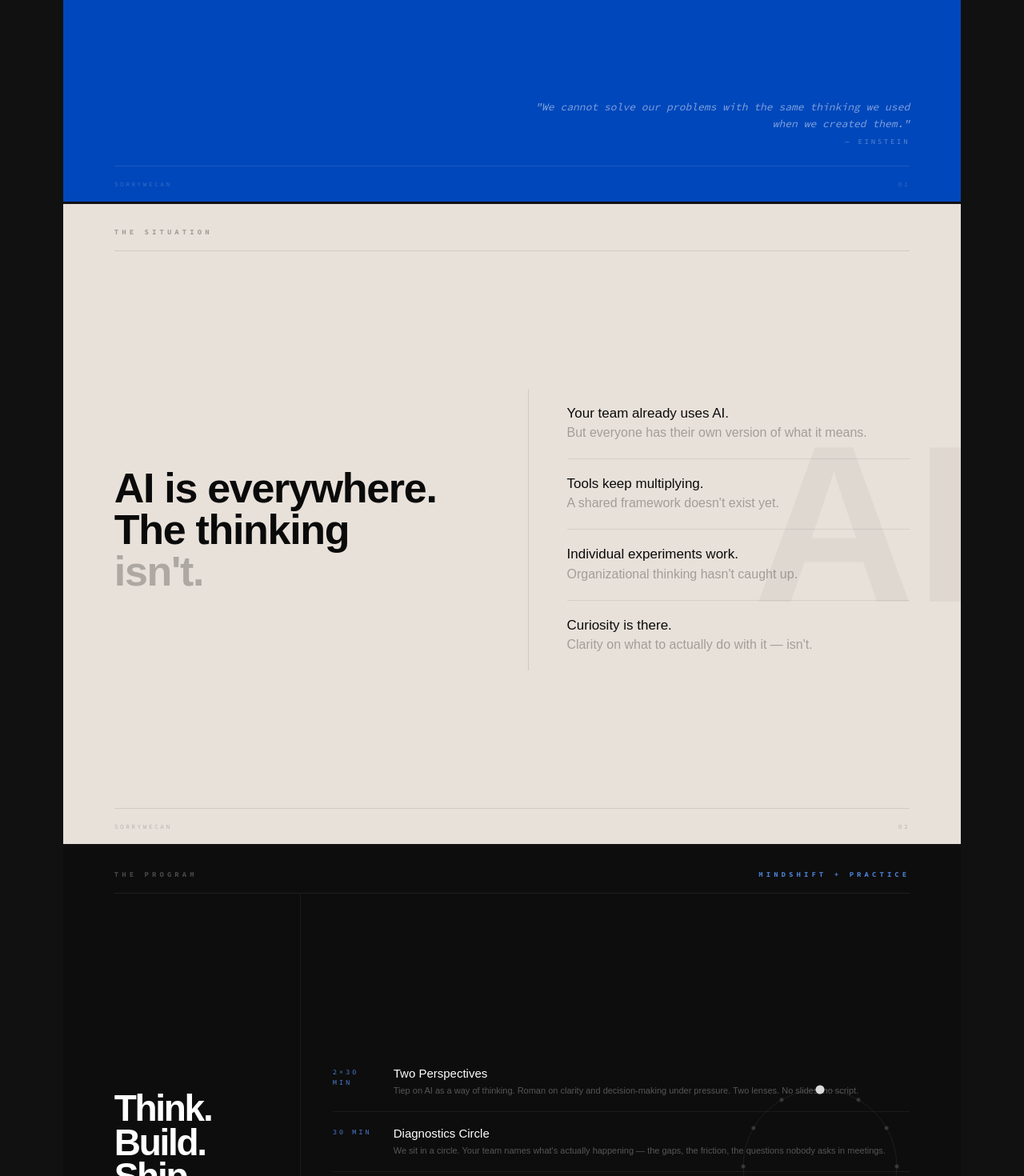
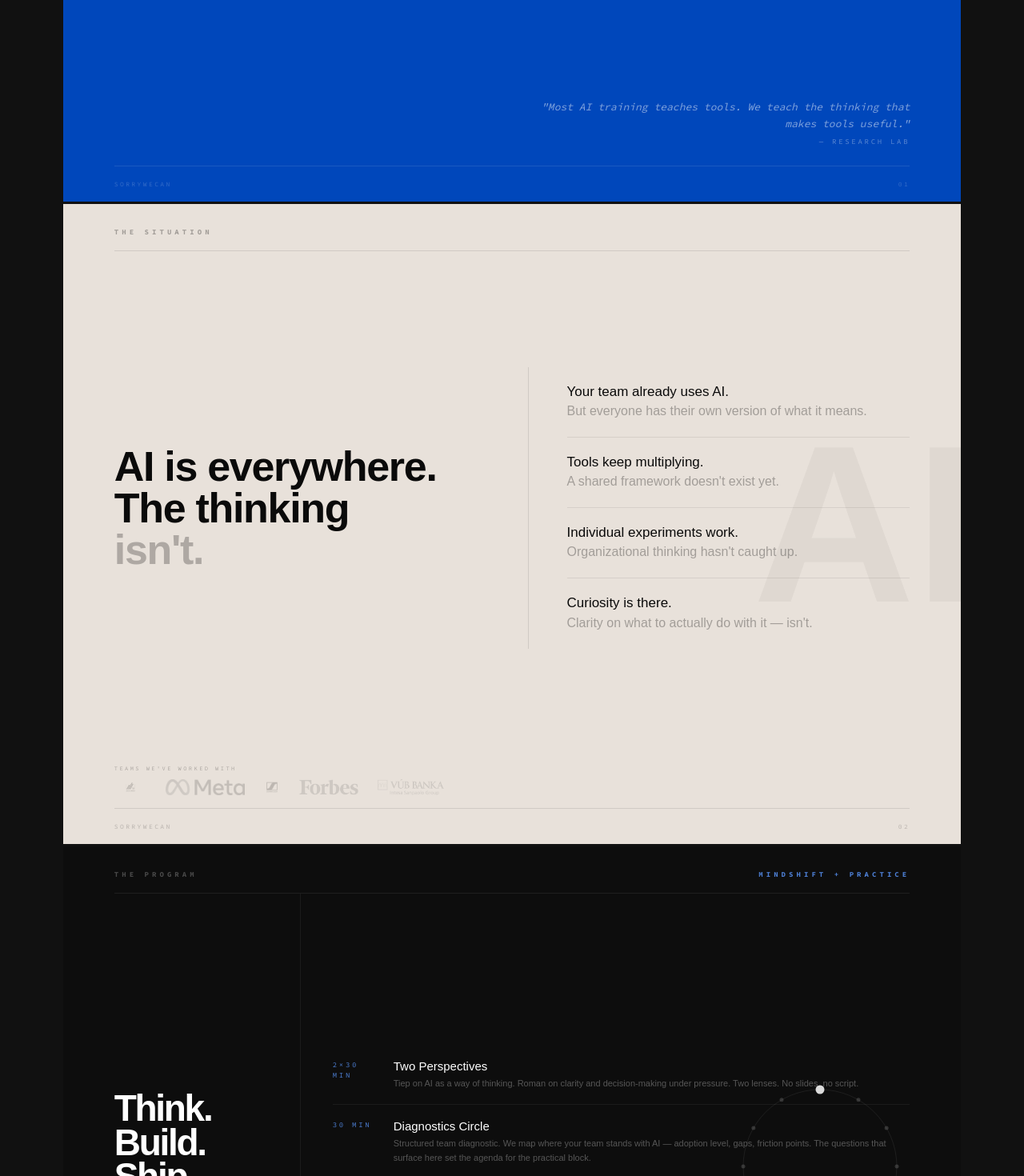
Before and after one commit to princeofwellness/researchlab, a Next.js app: page /corporate/offer-v3 in a window 1280 px wide. Shown: the part 580-2050 px from the top of the page at 80% size. Built offline with nearby package versions, Linux system fonts and the light colour scheme; a web font is replaced by a local one.

Commit message:
feat: enhance offer-v3 — founder photos, logo strip, richer bios, structured diagnostics, what's-next CTA

```diff
--- a/src/app/corporate/offer-v3/page.tsx
+++ b/src/app/corporate/offer-v3/page.tsx
@@ -130,10 +130,10 @@ export default function CorporateOfferV3() {
                     <div className="px-10 md:px-16 pb-6 text-right">
                         <p className="text-[11px] md:text-[13px] font-code-brand text-white/50 italic leading-relaxed max-w-[480px] ml-auto">
                             {en
-                                ? "\"We cannot solve our problems with the same thinking we used when we created them.\""
-                                : "\"Problémy nemôžeme vyriešiť rovnakým myslením, akým sme ich vytvorili.\""}
+                                ? "\"Most AI training teaches tools. We teach the thinking that makes tools useful.\""
+                                : "\"Väčšina AI školení učí nástroje. My učíme myslenie, vďaka ktorému nástroje fungujú.\""}
                         </p>
-                        <p className="text-[9px] font-code-brand uppercase tracking-[0.3em] text-white/35 mt-1">— Einstein</p>
+                        <p className="text-[9px] font-code-brand uppercase tracking-[0.3em] text-white/35 mt-1">— Research Lab</p>
                     </div>
 
                     <div className="mx-10 md:mx-16 h-px bg-white/10" />
@@ -193,6 +193,17 @@ export default function CorporateOfferV3() {
                         </div>
                     </div>
 
+                    <div className="px-10 md:px-16 pb-4">
+                        <p className="text-[7px] font-code-brand uppercase tracking-[0.35em] text-black/25 mb-2">
+                            {en ? "Teams we've worked with" : "Tímy, s ktorými sme pracovali"}
+                        </p>
+                        <div className="flex items-center gap-6">
+                            {["/logos/tatrabanka.png", "/logos/meta.png", "/logos/sennheiser.png", "/logos/forbes.png", "/logos/vub.png"].map((src) => (
+                                <img key={src} src={src} alt="" className="h-4 md:h-5 w-auto object-contain" style={{ filter: "grayscale(100%)", opacity: 0.18 }} />
+                            ))}
+                        </div>
+                    </div>
+
                     <div className="mx-10 md:mx-16 h-px bg-black/10" />
                     <div className="flex justify-between px-10 md:px-16 py-4">
                         <span className="text-[8px] font-code-brand uppercase tracking-[0.3em] text-black/20">SORRYWECAN</span>
@@ -238,12 +249,12 @@ export default function CorporateOfferV3() {
                         <div className="flex-1 flex flex-col justify-center md:border-l border-white/[0.06] md:pl-10">
                             {(en ? [
                                 { t: "2×30 min", h: "Two Perspectives", d: "Tiep on AI as a way of thinking. Roman on clarity and decision-making under pressure. Two lenses. No slides, no script." },
-                                { t: "30 min", h: "Diagnostics Circle", d: "We sit in a circle. Your team names what's actually happening — the gaps, the friction, the questions nobody asks in meetings." },
+                                { t: "30 min", h: "Diagnostics Circle", d: "Structured team diagnostic. We map where your team stands with AI — adoption level, gaps, friction points. The questions that surface here set the agenda for the practical block." },
                                 { t: "90 min", h: "Hands-On Practice", d: "Real tools, real prompts, your actual workflows. Everyone builds something usable. Not a demo — you leave with output, not notes." },
                                 { t: "30 min", h: "Panel + Open Floor", d: "No agenda. The room decides. Honest answers from practitioners who use AI daily — not consultants who read about it." },
                             ] : [
                                 { t: "2×30 min", h: "Dva Pohľady", d: "Tiep o AI ako spôsobe myslenia. Roman o jasnosti a rozhodovaní pod tlakom. Dva pohľady. Bez slidov, bez scenára." },
-                                { t: "30 min", h: "Diagnostika v Kruhu", d: "Sadneme si do kruhu. Váš tím pomenuje, čo sa naozaj deje — medzery, trenie, otázky, ktoré sa na poradách nekladú." },
+                                { t: "30 min", h: "Diagnostika v Kruhu", d: "Štruktúrovaná tímová diagnostika. Zmapujeme, kde sa váš tím s AI nachádza — úroveň adopcie, medzery, trecie body. Otázky, ktoré tu vyjdú na povrch, určia agendu praktickej časti." },
                                 { t: "90 min", h: "Prax", d: "Reálne nástroje, reálne prompty, vaše skutočné workflow. Každý niečo vytvorí. Žiadna ukážka — odchádzate s výstupom, nie s poznámkami." },
                                 { t: "30 min", h: "Panel + Otvorená Diskusia", d: "Bez agendy. Rozhoduje miestnosť. Odpovede od ľudí, ktorí AI denne používajú — nie od konzultantov, ktorí o nej čítajú." },
                             ]).map((p, i, arr) => (
@@ -289,8 +300,8 @@ export default function CorporateOfferV3() {
 
                     {/* Two people — full height split */}
                     <div className="flex-1 flex flex-col md:flex-row">
-                        {/* Tiep Le Dinh */}
                         <div className="flex-1 flex flex-col justify-center px-10 md:px-16 py-10 md:py-0 border-b md:border-b-0 md:border-r border-black/10">
+                            <img src="/founders/tiep.webp" alt="Tiep Le Dinh" className="w-[72px] h-[72px] rounded-full object-cover mb-5" style={{ filter: "grayscale(20%)", printColorAdjust: "exact" } as React.CSSProperties} />
                             <p className="text-[9px] font-code-brand font-bold uppercase tracking-[0.45em] text-[#0047BB] mb-5">
                                 {en ? "Vision & Community" : "Vízia & Komunita"}
                             </p>
@@ -299,8 +310,8 @@ export default function CorporateOfferV3() {
                             </h3>
                             <p className="mt-6 text-[12px] md:text-[13px] text-black/50 leading-relaxed max-w-[280px]">
                                 {en
-                                    ? "Builder and creative at the intersection of AI, culture, and human development. Founder of Research Lab. Thinks about AI the way others think about language — as the core of everything."
-                                    : "Tvorca na priesečníku AI, kultúry a ľudského rozvoja. Zakladateľ Research Lab. O AI premýšľa ako o jazyku — ako o základe všetkého."}
+                                    ? "Builder at the intersection of AI, culture, and human development. Founder of Research Lab and SORRYWECAN. Uses AI as a daily creative practice — not a tool, but a way of thinking."
+                                    : "Tvorca na priesečníku AI, kultúry a ľudského rozvoja. Zakladateľ Research Lab a SORRYWECAN. AI používa ako denný tvorivý proces — nie nástroj, ale spôsob myslenia."}
                             </p>
                             <p className="mt-4 text-[11px] md:text-[12px] italic text-black/40 max-w-[260px] leading-snug">
                                 {en
@@ -309,8 +320,8 @@ export default function CorporateOfferV3() {
                             </p>
                         </div>
 
-                        {/* Roman Pii Wagner */}
                         <div className="flex-1 flex flex-col justify-center px-10 md:px-16 py-10 md:py-0">
+                            <img src="/founders/roman.jpg" alt="Roman Pii Wagner" className="w-[72px] h-[72px] rounded-full object-cover mb-5" style={{ filter: "grayscale(20%)", printColorAdjust: "exact" } as React.CSSProperties} />
                             <p className="text-[9px] font-code-brand font-bold uppercase tracking-[0.45em] text-[#0047BB] mb-5">
                                 {en ? "Clarity & Decision" : "Jasnosť & Rozhodnutie"}
                             </p>
@@ -319,8 +330,8 @@ export default function CorporateOfferV3() {
                             </h3>
                             <p className="mt-6 text-[12px] md:text-[13px] text-black/50 leading-relaxed max-w-[280px]">
                                 {en
-                                    ? "Transformational designer. Helps teams align on what matters and make decisions that hold under pressure. Facilitates the conversations most teams avoid."
-                                    : "Transformačný dizajnér. Pomáha tímom zladiť sa v tom, na čom záleží, a robiť rozhodnutia, ktoré vydržia aj pod tlakom."}
+                                    ? "Transformational designer. Helps teams align on what actually matters and make decisions that hold under pressure. Facilitates the conversations most organizations avoid."
+                                    : "Transformačný dizajnér. Pomáha tímom zladiť sa v tom, na čom naozaj záleží, a robiť rozhodnutia, ktoré vydržia aj pod tlakom. Facilituje konverzácie, ktorým sa väčšina firiem vyhýba."}
                             </p>
                             <p className="mt-4 text-[11px] md:text-[12px] italic text-black/40 max-w-[260px] leading-snug">
                                 {en
@@ -447,6 +458,12 @@ export default function CorporateOfferV3() {
                                     <p>{en ? "1 day · 3.5 hours" : "1 deň · 3,5 hodiny"}</p>
                                     <p>Bratislava</p>
                                 </div>
+                                <div className="h-px bg-white/10" />
+                                <a href="/corporate/offer-v2" className="text-[10px] font-code-brand text-white/40 hover:text-white/70 transition-colors leading-snug">
+                                    {en
+                                        ? "Want the full experience? → 2-day workshop available"
+                                        : "Chcete plnú skúsenosť? → 2-dňový workshop"}
+                                </a>
                             </div>
                         </div>
                     </div>
```
Also changed, not shown: public/founders/tiep.webp (added).
